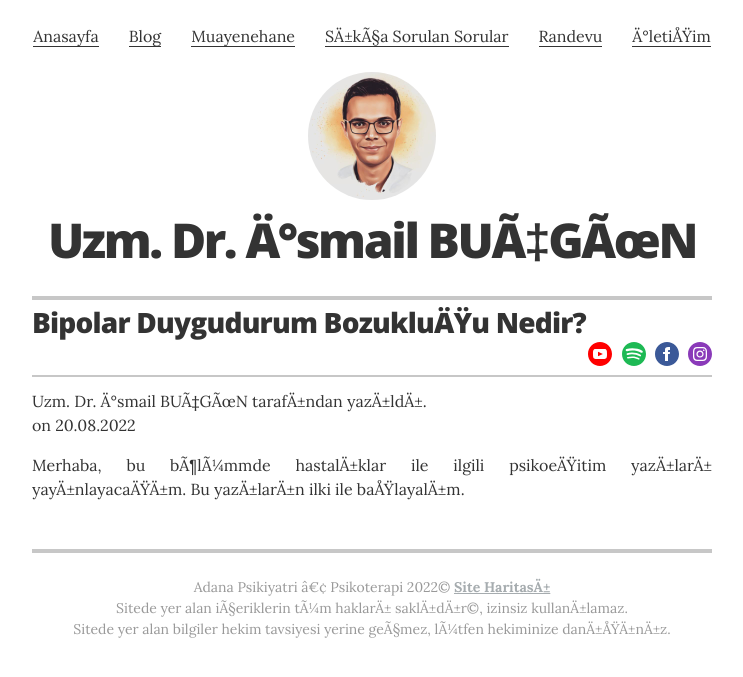
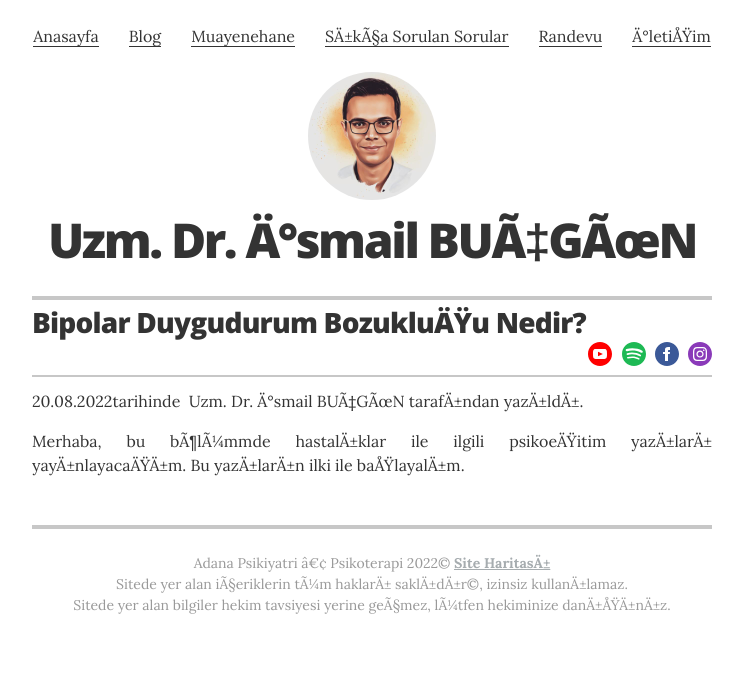
Before and after one commit to ibucgun/ibucgun.github.io, a Jekyll site: the page built from _posts/2022-08-20-bipolar-duygudurum-bozuklugu-nedir.md, in a window 1280 px wide. Shown: the top 677 px of the page, without its empty margins (268-1011 px from the left). Built offline with Jekyll 4.4.1, drawn with Linux system fonts in a browser that asks for light colours.

Commit message:
Update post.html

```diff
--- a/_layouts/post.html
+++ b/_layouts/post.html
@@ -5,6 +5,11 @@ title: {{page.title}}
 
 <div class="post">
   <div class="post-info">
+
+    {% if page.date %}
+      <time datetime="{{ page.date }}">{{ page.date | date: "%d.%m.%Y" }}</time><span>tarihinde&nbsp;</span>
+    {% endif %}
+
     {% if page.author %}
         {{ page.author }}
     {% else %}
@@ -12,10 +17,6 @@ title: {{page.title}}
     {% endif %}
 	<span>tarafından yazıldı.</span>
 
-    {% if page.date %}
-      <br>
-      <span>on&nbsp;</span><time datetime="{{ page.date }}">{{ page.date | date: "%d.%m.%Y" }}</time>
-    {% endif %}
   </div>
 
   <div style="text-align: justify;">{{ content }}</div>
```
